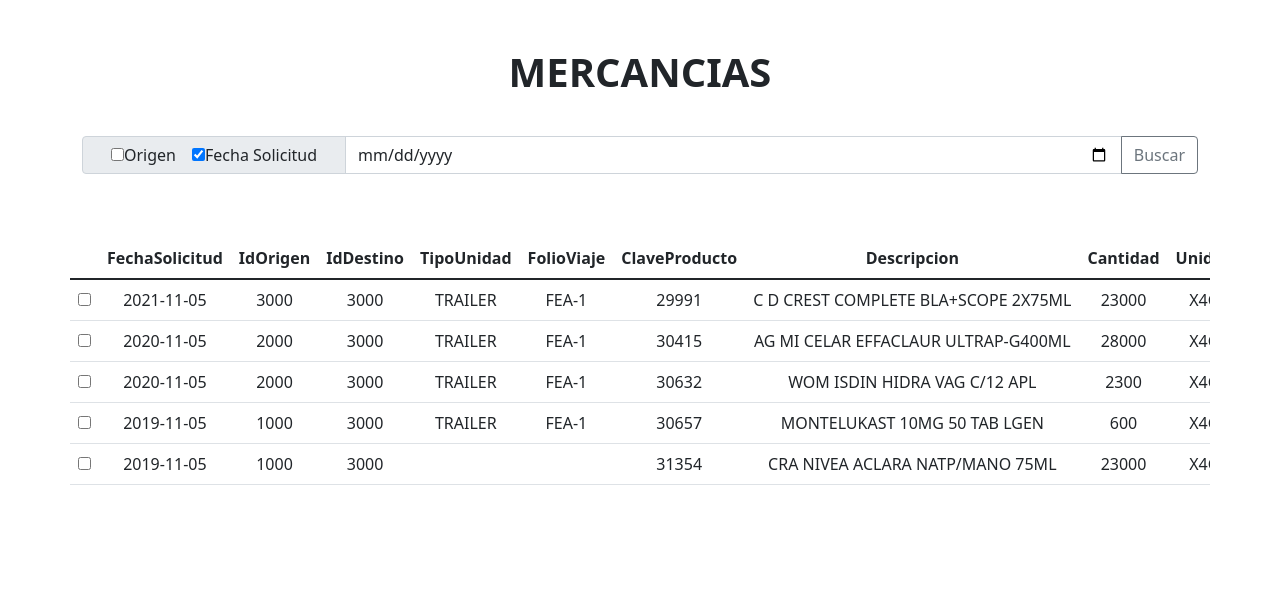
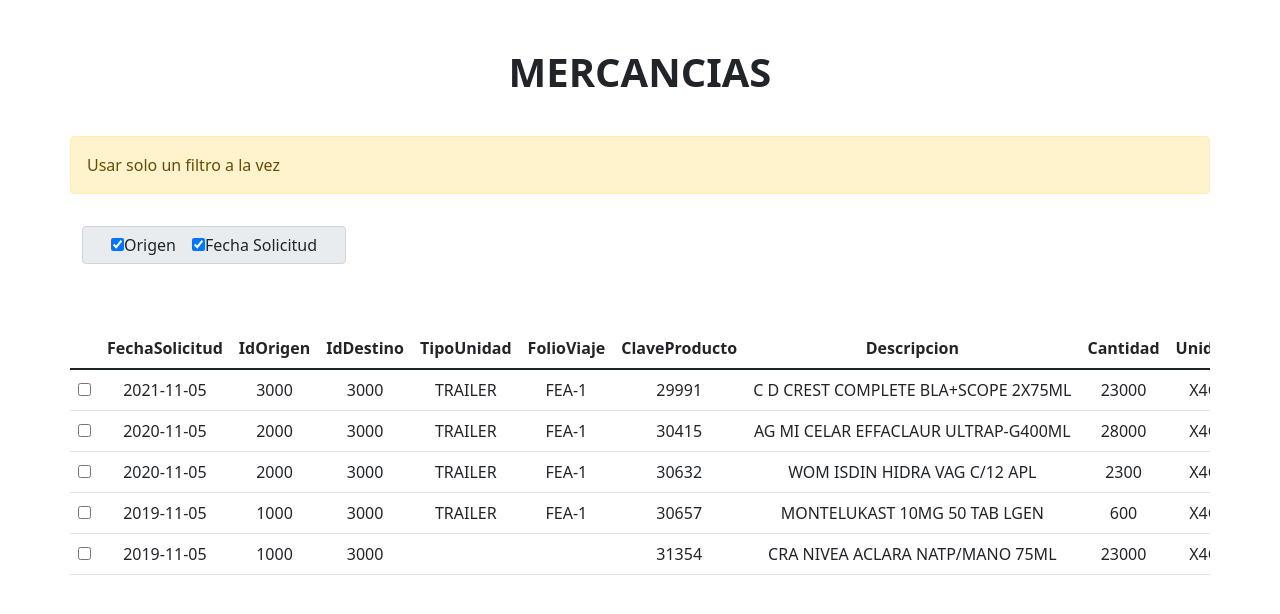
Before and after one commit to przant/react-crud, a React (Create React App) app: page / in a window 1280 px wide. Both pictures are taken after a click on the checkbox 198 px from the left and 154 px from the top of the page. Shown: the top 614 px of the page. Built offline with nearby package versions, Linux system fonts and the light colour scheme.

Commit message:
Render every row-item as an Item component

```diff
--- a/src/components/DatepickerFilter.js
+++ b/src/components/DatepickerFilter.js
@@ -10,7 +10,7 @@ export const Datepicker = ({ dateRequest, setDateRequest, handleClick }) => {
             <input
                 type="date"
                 className="form-control"
-                placeholder="Username"
+                placeholder="20/07/1990"
                 value={ dateRequest }
                 onChange={handleChange}
             />
--- /dev/null
+++ b/src/components/Item.js
@@ -0,0 +1,23 @@
+import React from 'react'
+
+export const Item = ({ item }) => {
+    return (
+        <tr>
+            <td><input type="checkbox" defaultChecked={false} value="Fecha Solicitud" /></td>
+            <td>{item.FechaSolicitud}</td>
+            <td>{item.IdOrigen}</td>
+            <td>{item.IdDestino}</td>
+            <td>{item.TipoUnidad}</td>
+            <td>{item.FolioViaje}</td>
+            <td>{item.ClaveProducto}</td>
+            <td>{item.Descripcion}</td>
+            <td>{item.Cantidad}</td>
+            <td>{item.Unidad}</td>
+            <td>{item.Peso}</td>
+            <td>{item.SistemaOrigen}</td>
+            <td>{item.FechaCreacion}</td>
+            <td>{item.IdCreacion}</td>
+            <td>{item.Procesado ? "Si" : "No"}</td>
+        </tr>
+    )
+}
--- a/src/components/OriginFilter.js
+++ b/src/components/OriginFilter.js
@@ -11,7 +11,7 @@ export const InputText = ({ userInput, setUserInput, handleClick }) => {
             <input
                 type="text"
                 className="form-control"
-                placeholder="Username"
+                placeholder="IdOrigen a buscar . . . "
                 value={userInput}
                 onChange={handleChange}
             />
--- a/src/components/Search.js
+++ b/src/components/Search.js
@@ -8,7 +8,7 @@ export const Search = ({data, setItems}) => {
     const [dateRequest, setDateRequest] = useState(Date.now);
 
 
-    const [originFilter, setOriginFilter] = useState(false);
+    const [originFilter, setOriginFilter] = useState(true);
     const [dateFilter, setDateFilter] = useState(false);
 
     const handleCheckBoxChange = (cb) => {
@@ -29,7 +29,6 @@ export const Search = ({data, setItems}) => {
 
     const handleClick = () => {
         if (originFilter && !dateFilter) {
-            console.log(userInput, typeof(userInput));
             const dataByOrigin = data.filter( item => item.IdOrigen === userInput);
             setItems(dataByOrigin);
         }
@@ -43,7 +42,7 @@ export const Search = ({data, setItems}) => {
     return (
         <div className="row mt-3">
             {
-                originFilter && dateFilter ? <div className="alert alert-warning" role="alert">Usar solo un filtro a la vez</div>: null
+                originFilter && dateFilter ? <div className="alert alert-warning my-3" role="alert">Usar solo un filtro a la vez</div>: null
             }
             <div className="input-group mt-3">
                 <div className="input-group-text">
@@ -51,7 +50,7 @@ export const Search = ({data, setItems}) => {
                         <input
                             id="origin-cb"
                             type="checkbox"
-                            defaultChecked={false}
+                            defaultChecked={originFilter}
                             value={originFilter}
                             onChange={handleCheckBoxChange}
                         />
--- a/src/components/Table.js
+++ b/src/components/Table.js
@@ -1,4 +1,5 @@
 import React from 'react';
+import { Item } from './Item';
 
 const HEADERS = [
     "",
@@ -22,11 +23,11 @@ export const Table = ({items}) => {
     return (
         <div className="row mt-5 table-responsive">
             <table className="table table-hover text-nowrap mt-3">
-                <thead className="text-center">
-                    <tr key="">
+                <thead className="text-center" key="table-head">
+                    <tr>
                         {
-                            HEADERS.map((header) => (
-                                <th className="">{header} </th>
+                            HEADERS.map((header, index) => (
+                                <th key={`h${index}`}>{header} </th>
                             ))
                         }
                     </tr>
@@ -35,23 +36,7 @@ export const Table = ({items}) => {
                     {
 
                         items.map((item) => (
-                            <tr key={item.id}>
-                                <td><input type="checkbox" defaultChecked={false} value="Fecha Solicitud" /></td>
-                                <td>{item.FechaSolicitud}</td>
-                                <td>{item.IdOrigen}</td>
-                                <td>{item.IdDestino}</td>
-                                <td>{item.TipoUnidad}</td>
-                                <td>{item.FolioViaje}</td>
-                                <td>{item.ClaveProducto}</td>
-                                <td>{item.Descripcion}</td>
-                                <td>{item.Cantidad}</td>
-                                <td>{item.Unidad}</td>
-                                <td>{item.Peso}</td>
-                                <td>{item.SistemaOrigen}</td>
-                                <td>{item.FechaCreacion}</td>
-                                <td>{item.IdCreacion}</td>
-                                <td>{item.Procesado ? "Si" : "No"}</td>
-                            </tr>
+                            <Item key={item.id} item={item} />
                         ))
                     }
                 </tbody>
--- a/src/index.js
+++ b/src/index.js
@@ -4,11 +4,11 @@ import ReactDOM from 'react-dom';
 import App from './App';
 
 const DATA = [
-  { id: "mercancia-" + nanoid(), FechaSolicitud: "2021-11-05", IdOrigen: "3000", IdDestino: "3000", TipoUnidad: "TRAILER", FolioViaje: "FEA-1", ClaveProducto: 29991, Descripcion: "C D CREST COMPLETE BLA+SCOPE 2X75ML", Cantidad: 23000, Unidad: "X4G", Peso: 3000, SistemaOrigen: "NADRO", FechaCreacion: "05/07/2021", IdCreacion: "creacion-" + nanoid(), Procesado: false },
-  { id: "mercancia-" + nanoid(), FechaSolicitud: "2020-11-05", IdOrigen: "2000", IdDestino: "3000", TipoUnidad: "TRAILER", FolioViaje: "FEA-1", ClaveProducto: 30415, Descripcion: "AG MI CELAR EFFACLAUR ULTRAP-G400ML", Cantidad: 28000, Unidad: "X4G", Peso: 200, SistemaOrigen: "NADRO", FechaCreacion: "05/07/2021", IdCreacion: "creacion-" + nanoid(), Procesado: false },
-  { id: "mercancia-" + nanoid(), FechaSolicitud: "2020-11-05", IdOrigen: "2000", IdDestino: "3000", TipoUnidad: "TRAILER", FolioViaje: "FEA-1", ClaveProducto: 30632, Descripcion: "WOM ISDIN HIDRA VAG C/12 APL       ", Cantidad: 2300, Unidad: "X4G", Peso: 3500, SistemaOrigen: "NADRO", FechaCreacion: "05/07/2021", IdCreacion: "creacion-" + nanoid(), Procesado: false },
-  { id: "mercancia-" + nanoid(), FechaSolicitud: "2019-11-05", IdOrigen: "1000", IdDestino: "3000", TipoUnidad: "TRAILER", FolioViaje: "FEA-1", ClaveProducto: 30657, Descripcion: "MONTELUKAST 10MG 50 TAB        LGEN", Cantidad: 600, Unidad: "X4G", Peso: 950, SistemaOrigen: "NADRO", FechaCreacion: "05/07/2021", IdCreacion: "creacion-" + nanoid(), Procesado: false },
-  { id: "mercancia-" + nanoid(), FechaSolicitud: "2019-11-05", IdOrigen: "1000", IdDestino: "3000", TipoUnidad: "", FolioViaje: "", ClaveProducto: 31354, Descripcion: "CRA NIVEA ACLARA NATP/MANO 75ML    ", Cantidad: 23000, Unidad: "X4G", Peso: 3000, SistemaOrigen: "WMS", FechaCreacion: "05/07/2021", IdCreacion: "creacion-" + nanoid(), Procesado: false },
+  { id: nanoid(), FechaSolicitud: "2021-11-05", IdOrigen: "3000", IdDestino: "3000", TipoUnidad: "TRAILER", FolioViaje: "FEA-1", ClaveProducto: 29991, Descripcion: "C D CREST COMPLETE BLA+SCOPE 2X75ML", Cantidad: 23000, Unidad: "X4G", Peso: 3000, SistemaOrigen: "NADRO", FechaCreacion: "05/07/2021", IdCreacion: "creacion-" + nanoid(), Procesado: false },
+  { id: nanoid(), FechaSolicitud: "2020-11-05", IdOrigen: "2000", IdDestino: "3000", TipoUnidad: "TRAILER", FolioViaje: "FEA-1", ClaveProducto: 30415, Descripcion: "AG MI CELAR EFFACLAUR ULTRAP-G400ML", Cantidad: 28000, Unidad: "X4G", Peso: 200, SistemaOrigen: "NADRO", FechaCreacion: "05/07/2021", IdCreacion: "creacion-" + nanoid(), Procesado: false },
+  { id: nanoid(), FechaSolicitud: "2020-11-05", IdOrigen: "2000", IdDestino: "3000", TipoUnidad: "TRAILER", FolioViaje: "FEA-1", ClaveProducto: 30632, Descripcion: "WOM ISDIN HIDRA VAG C/12 APL       ", Cantidad: 2300, Unidad: "X4G", Peso: 3500, SistemaOrigen: "NADRO", FechaCreacion: "05/07/2021", IdCreacion: "creacion-" + nanoid(), Procesado: false },
+  { id: nanoid(), FechaSolicitud: "2019-11-05", IdOrigen: "1000", IdDestino: "3000", TipoUnidad: "TRAILER", FolioViaje: "FEA-1", ClaveProducto: 30657, Descripcion: "MONTELUKAST 10MG 50 TAB        LGEN", Cantidad: 600, Unidad: "X4G", Peso: 950, SistemaOrigen: "NADRO", FechaCreacion: "05/07/2021", IdCreacion: "creacion-" + nanoid(), Procesado: false },
+  { id: nanoid(), FechaSolicitud: "2019-11-05", IdOrigen: "1000", IdDestino: "3000", TipoUnidad: "", FolioViaje: "", ClaveProducto: 31354, Descripcion: "CRA NIVEA ACLARA NATP/MANO 75ML    ", Cantidad: 23000, Unidad: "X4G", Peso: 3000, SistemaOrigen: "WMS", FechaCreacion: "05/07/2021", IdCreacion: "creacion-" + nanoid(), Procesado: false },
 ]
 
 ReactDOM.render(
```
